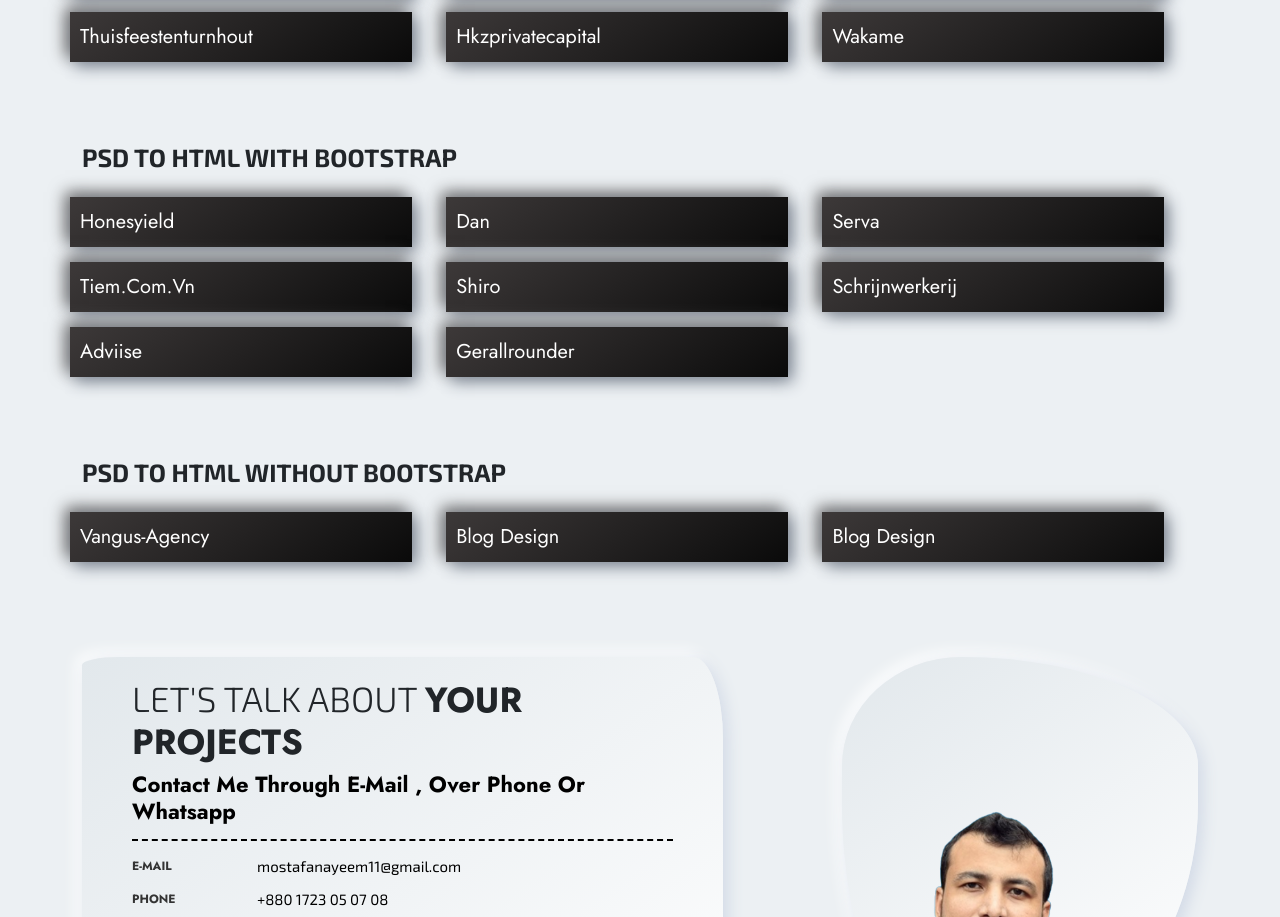
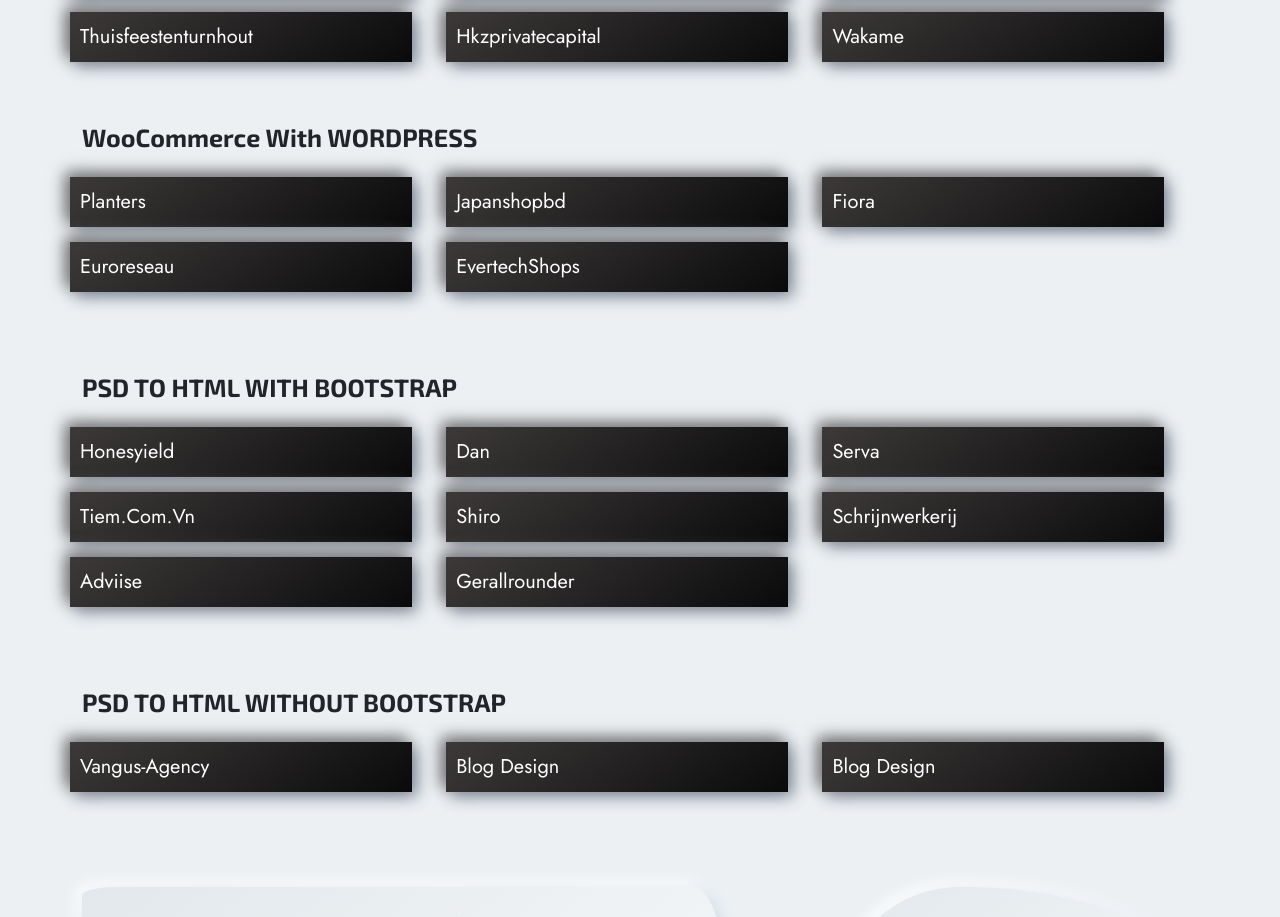
Before and after one commit to Ferdousnayeem/portfolio, a plain HTML site: page index.html in a window 1280 px wide. Shown: the part 4249-5166 px from the top of the page. Drawn offline with nearby package versions, Linux system fonts and the light colour scheme.

Commit message:
website updated

```diff
--- a/index.html
+++ b/index.html
@@ -585,6 +585,50 @@
             <div class="row">
                 <div class="col-lg-12">
                     <div class="section-title">
+                        <h2> WooCommerce With WORDPRESS</h2>
+                    </div>
+                </div>
+            </div>
+
+            <div class="client">
+
+                <div class="row">
+
+                    <div class="col-lg-4 col-sm-4 portfolio-item wp box_shadow_two ">
+                        <a class="box-hover  mt-30" target="_blank" href="planters.com.bd"> Planters </a>
+                    </div>
+
+                    <div class="col-lg-4 col-sm-4 portfolio-item wp box_shadow_two ">
+                        <a class="box-hover  mt-30" target="_blank" href="https://japanshopbd.com/"> Japanshopbd </a>
+                    </div>
+
+                    <div class="col-lg-4 col-sm-4 portfolio-item wp box_shadow_two ">
+                        <a class="box-hover  mt-30" target="_blank" href="https://fiorra.com.au/"> Fiora </a>
+                    </div>
+
+                   <div class="col-lg-4 col-sm-4 portfolio-item wp box_shadow_two ">
+                        <a class="box-hover  mt-30" target="_blank" href="https://euroreseau.com/"> Euroreseau </a>
+                    </div>
+
+                    <div class="col-lg-4 col-sm-4 portfolio-item wp box_shadow_two">
+                        <a class="box-hover mt-30" target="_blank" href="https://evertechshops.com/"> EvertechShops </a>
+                    </div>
+                </div>
+            </div>
+        </div>
+    </section>
+    <!-- =====>> End Portfolio <<=====
+    =========================== -->
+
+
+
+    <!-- ===========================
+    =====>> Portfolio <<===== -->
+    <section id="portfolio-area" class="pb">
+        <div class="container">
+            <div class="row">
+                <div class="col-lg-12">
+                    <div class="section-title">
                         <h2> </h2>
                         <h2> PSD TO HTML WITH BOOTSTRAP</h2>
                     </div>
```
